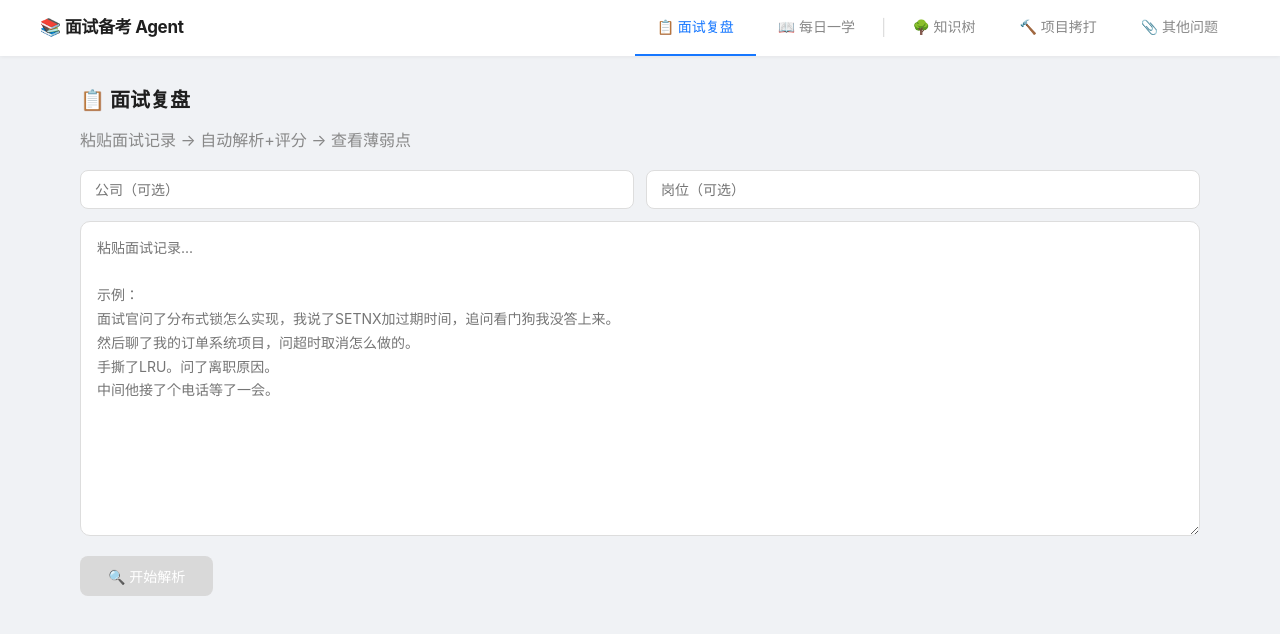
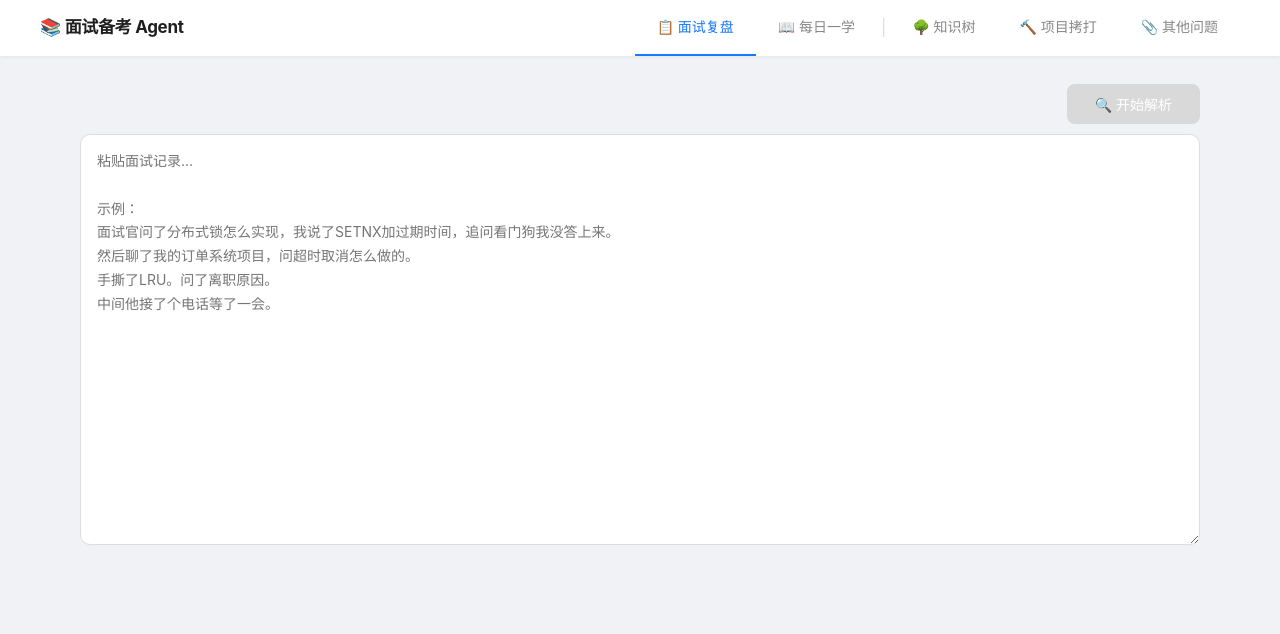
Before and after one commit to FreyaTaylor/interview-agent, a React (Vite) app in the folder frontend-react/: page /interview in a window 1280 px wide. Shown: the top 634 px of the page. Built offline with nearby package versions, Linux system fonts and the light colour scheme.

Commit message:
UI: 复盘输入页精简 — 去掉标题/公司/岗位，只留文本框+解析按钮

```diff
--- a/frontend-react/src/pages/InterviewPage.jsx
+++ b/frontend-react/src/pages/InterviewPage.jsx
@@ -103,19 +103,13 @@ export default function InterviewPage() {
   // ---- 输入页 ----
   if (!result) return (
     <div className="interview-upload">
-      <h2>📋 面试复盘</h2>
-      <p style={{ color: '#888', marginBottom: 16 }}>粘贴面试记录 → 自动解析+评分 → 查看薄弱点</p>
-      <div className="form-row">
-        <input className="form-input" placeholder="公司（可选）" value={company} onChange={e => setCompany(e.target.value)} style={{ flex: 1 }} />
-        <input className="form-input" placeholder="岗位（可选）" value={position} onChange={e => setPosition(e.target.value)} style={{ flex: 1 }} />
-      </div>
-      <textarea className="form-textarea" rows={12} value={text} onChange={e => setText(e.target.value)}
-        placeholder={'粘贴面试记录...\n\n示例：\n面试官问了分布式锁怎么实现，我说了SETNX加过期时间，追问看门狗我没答上来。\n然后聊了我的订单系统项目，问超时取消怎么做的。\n手撕了LRU。问了离职原因。\n中间他接了个电话等了一会。'} />
-      <div style={{ marginTop: 12, display: 'flex', gap: 12, alignItems: 'center' }}>
+      <div style={{ marginBottom: 10, display: 'flex', justifyContent: 'flex-end' }}>
         <button className="parse-btn" onClick={handleParse} disabled={!text.trim() || loading}>
-          {loading ? '🧠 解析+评分中（长文本约需1-2分钟）...' : '🔍 开始解析'}
+          {loading ? '🧠 解析中...' : '🔍 开始解析'}
         </button>
       </div>
+      <textarea className="form-textarea" rows={16} value={text} onChange={e => setText(e.target.value)}
+        placeholder={'粘贴面试记录...\n\n示例：\n面试官问了分布式锁怎么实现，我说了SETNX加过期时间，追问看门狗我没答上来。\n然后聊了我的订单系统项目，问超时取消怎么做的。\n手撕了LRU。问了离职原因。\n中间他接了个电话等了一会。'} />
       {error && (
         <div style={{ marginTop: 12, padding: '10px 16px', background: '#fff2f0', border: '1px solid #ffccc7', borderRadius: 8, fontSize: 13, color: '#ff4d4f' }}>
           ❌ {error}
```
